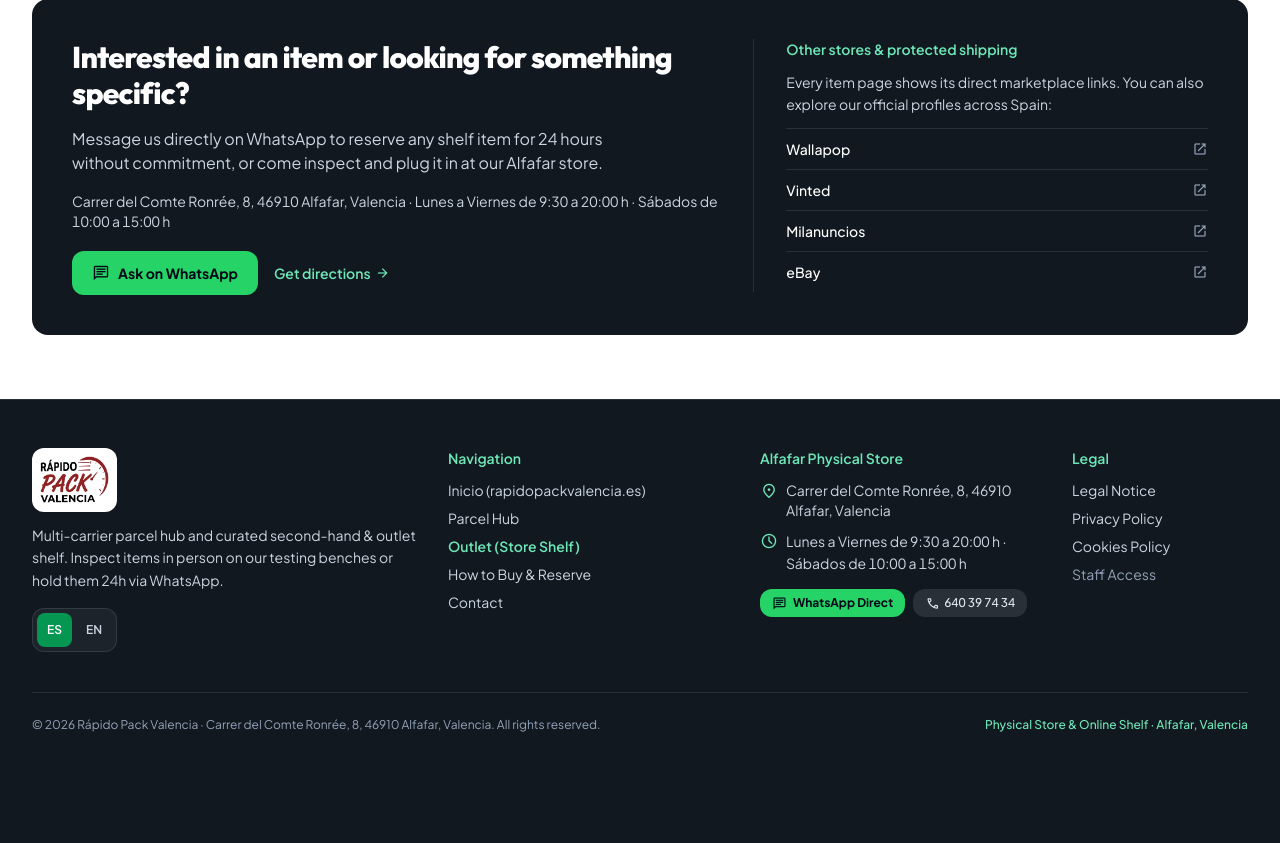
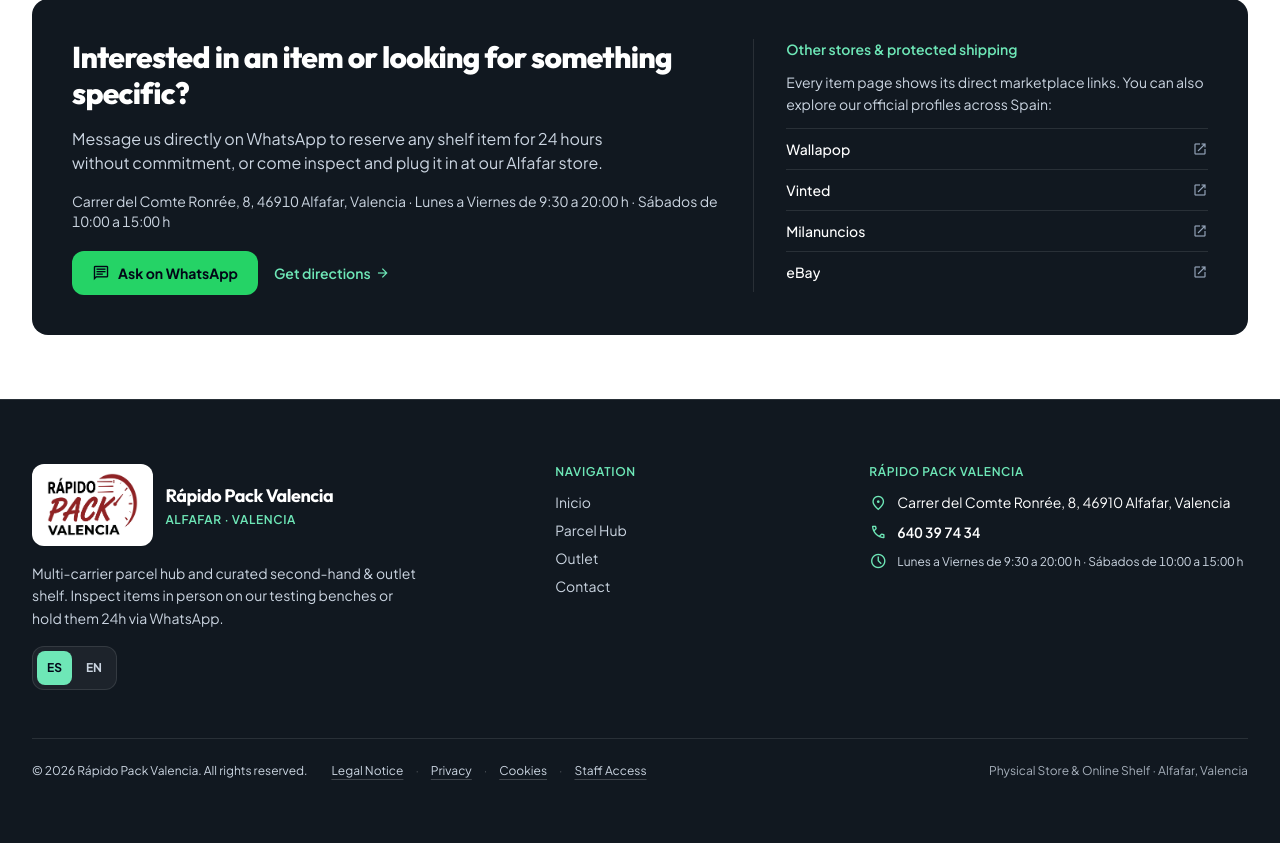
Before and after one commit to saert3311/2nd-hand-manager, a Django app: page /tienda/ in a window 1280 px wide. Shown: the part 778-1621 px from the top of the page. Before the commit the page ends 1510 px from the top, so only its background shows below. Run offline with Django 5.2, Linux system fonts and the light colour scheme; data comes from the database, SQL or seed files in the repository; data that the repository does not hold is empty; some libraries are stand-ins or nearby versions.

Commit message:
style(storefront): match rapidopackvalencia.es footer layout and tokens

```diff
--- a/storefront/templates/storefront/base_public.html
+++ b/storefront/templates/storefront/base_public.html
@@ -256,37 +256,46 @@
   </main>
 
   <!-- Dark Slate Footer Aligned with rapidopackvalencia.es (#111820) -->
-  <footer class="w-full bg-[#111820] text-white border-t border-white/10 pt-12 pb-8 mt-14">
-    <div class="max-w-7xl mx-auto px-4 sm:px-6 lg:px-8">
-      <div class="grid grid-cols-1 md:grid-cols-2 lg:grid-cols-12 gap-8 pb-10">
+  <footer class="w-full bg-surface-dark text-white border-t border-white/10 mt-14">
+    <div class="max-w-7xl mx-auto px-4 sm:px-6 lg:px-8 py-14 lg:py-16">
+      <div class="grid grid-cols-1 md:grid-cols-12 gap-10 items-start">
 
-        <!-- Column 1: Brand Identity + Bilingual Switcher -->
-        <div class="lg:col-span-4 flex flex-col gap-3">
-          <a href="{{ astro_landing_url }}/" class="inline-flex items-center self-start bg-white rounded-xl p-2 shadow-sm">
+        <!-- Column 1: Brand Identity + Language Switcher -->
+        <div class="md:col-span-5 flex flex-col gap-4">
+          <div class="flex items-center gap-3">
+            <a href="{{ astro_landing_url }}/"
+               aria-label="{% trans 'Rápido Pack Valencia — Go to Home' %}"
+               class="inline-flex items-center bg-white px-3.5 py-2 rounded-xl border border-white/20 shadow-sm shrink-0">
               <img src="{% static 'storefront/img/logo-rapido-pack-valencia.png' %}"
                    alt="Rápido Pack Valencia"
-                 width="120"
-                 height="84"
+                   width="140"
+                   height="98"
                    loading="lazy"
-                 class="h-12 w-auto object-contain">
+                   class="h-14 sm:h-16 w-auto object-contain">
             </a>
+            <div class="flex flex-col min-w-0">
+              <span class="font-display text-lg text-white font-bold tracking-tight">Rápido Pack Valencia</span>
+              <span class="text-xs font-semibold text-primary-fixed uppercase tracking-wider mt-0.5">Alfafar · Valencia</span>
+            </div>
+          </div>
+
           <p class="text-sm text-slate-300 leading-relaxed max-w-sm">
             {% trans "Multi-carrier parcel hub and curated second-hand & outlet shelf. Inspect items in person on our testing benches or hold them 24h via WhatsApp." %}
           </p>
 
           <!-- Language Switcher (ES | EN) -->
-          <form action="{% url 'set_language' %}" method="post" class="pt-1 inline-flex items-center self-start">
+          <form action="{% url 'set_language' %}" method="post" class="inline-flex items-center self-start">
             {% csrf_token %}
             <input name="next" type="hidden" value="{{ request.get_full_path }}">
             {% get_current_language as CURRENT_LANG %}
             <div class="inline-flex items-center bg-white/5 p-1 rounded-xl text-xs text-slate-300 gap-1 border border-white/10">
               <button type="submit" name="language" value="es"
-                      class="px-2.5 py-1 min-h-[34px] min-w-[34px] inline-flex items-center justify-center rounded-lg font-semibold transition-colors {% if CURRENT_LANG == 'es' %}bg-primary text-white{% else %}text-slate-300 hover:text-white{% endif %}"
+                      class="px-2.5 py-1 min-h-[34px] min-w-[34px] inline-flex items-center justify-center rounded-lg font-bold transition-colors {% if CURRENT_LANG == 'es' %}bg-primary-fixed text-slate-950{% else %}text-slate-300 hover:text-white{% endif %}"
                       title="Español">
                 ES
               </button>
               <button type="submit" name="language" value="en"
-                      class="px-2.5 py-1 min-h-[34px] min-w-[34px] inline-flex items-center justify-center rounded-lg font-semibold transition-colors {% if CURRENT_LANG == 'en' %}bg-primary text-white{% else %}text-slate-300 hover:text-white{% endif %}"
+                      class="px-2.5 py-1 min-h-[34px] min-w-[34px] inline-flex items-center justify-center rounded-lg font-bold transition-colors {% if CURRENT_LANG == 'en' %}bg-primary-fixed text-slate-950{% else %}text-slate-300 hover:text-white{% endif %}"
                       title="English">
                 EN
               </button>
@@ -295,69 +304,59 @@
         </div>
 
         <!-- Column 2: Navigation -->
-        <div class="lg:col-span-3 flex flex-col gap-3">
-          <span class="text-sm font-semibold text-primary-fixed">{% trans "Navigation" %}</span>
-          <ul class="flex flex-col gap-2 text-sm text-slate-300">
-            <li><a href="{{ astro_landing_url }}/" class="hover:text-white transition-colors">{% trans "Home" %} (rapidopackvalencia.es)</a></li>
+        <div class="md:col-span-3 flex flex-col gap-2">
+          <span class="text-xs uppercase tracking-wider text-primary-fixed mb-1 font-semibold">{% trans "Navigation" %}</span>
+          <ul class="space-y-2 text-sm text-slate-300">
+            <li><a href="{{ astro_landing_url }}/" class="hover:text-white transition-colors">{% trans "Home" %}</a></li>
             <li><a href="{{ astro_landing_url }}/paqueteria" class="hover:text-white transition-colors">{% trans "Parcel Hub" %}</a></li>
-            <li><a href="{% url 'storefront:home' %}" class="text-primary-fixed font-semibold hover:underline">Outlet ({% trans "Store Shelf" %})</a></li>
-            <li><a href="{% url 'storefront:how_to_buy' %}" class="hover:text-white transition-colors">{% trans "How to Buy & Reserve" %}</a></li>
+            <li><a href="{% url 'storefront:home' %}" class="hover:text-white transition-colors">Outlet</a></li>
             <li><a href="{{ astro_landing_url }}/contacto" class="hover:text-white transition-colors">{% trans "Contact" %}</a></li>
           </ul>
         </div>
 
-        <!-- Column 3: Physical Store & Hours -->
-        <div class="lg:col-span-3 flex flex-col gap-3">
-          <span class="text-sm font-semibold text-primary-fixed">{% trans "Alfafar Physical Store" %}</span>
-          <div class="flex flex-col gap-2.5 text-sm text-slate-300">
+        <!-- Column 3: Physical Store Contact & Hours -->
+        <div class="md:col-span-4 flex flex-col gap-2">
+          <span class="text-xs uppercase tracking-wider text-primary-fixed mb-1 font-semibold">Rápido Pack Valencia</span>
+          <address class="not-italic flex flex-col gap-2.5 text-sm text-white">
             <a href="{{ storefront.map_url }}"
                target="_blank"
                rel="noopener noreferrer"
-               class="flex items-start gap-2 hover:text-white transition-colors">
+               class="flex items-start gap-2.5 hover:text-primary-fixed transition-colors">
               <span class="material-symbols-outlined text-primary-fixed text-[18px] mt-0.5 shrink-0" aria-hidden="true">location_on</span>
               <span>{{ storefront.address }}</span>
             </a>
-            <div class="flex items-start gap-2">
-              <span class="material-symbols-outlined text-primary-fixed text-[18px] mt-0.5 shrink-0" aria-hidden="true">schedule</span>
-              <span class="text-sm tabular-nums leading-relaxed">{{ storefront.opening_hours }}</span>
-            </div>
-            <div class="pt-1 flex flex-wrap items-center gap-2">
-              <a href="{% url 'storefront:go_whatsapp' %}"
-                 target="_blank"
-                 rel="noopener noreferrer"
-                 class="inline-flex items-center gap-1.5 px-3 py-1.5 rounded-xl bg-[#25D366] hover:bg-[#20ba59] text-slate-950 text-xs font-bold transition-colors">
-                <span class="material-symbols-outlined text-[15px]" aria-hidden="true">chat</span>
-                <span>{% trans "WhatsApp Direct" %}</span>
-              </a>
             <a href="{{ store_phone_href }}"
-                 class="inline-flex items-center gap-1 px-3 py-1.5 rounded-xl bg-white/10 hover:bg-white/15 text-slate-200 text-xs font-medium tabular-nums transition-colors">
-                <span class="material-symbols-outlined text-[15px]" aria-hidden="true">call</span>
+               class="flex items-center gap-2.5 font-semibold tabular-nums hover:text-primary-fixed transition-colors">
+              <span class="material-symbols-outlined text-primary-fixed text-[18px] shrink-0" aria-hidden="true">call</span>
               <span>{{ store_phone_display }}</span>
             </a>
+            <div class="flex items-start gap-2.5 text-slate-300 text-xs tabular-nums">
+              <span class="material-symbols-outlined text-primary-fixed text-[18px] shrink-0" aria-hidden="true">schedule</span>
+              <span class="leading-relaxed">{{ storefront.opening_hours }}</span>
             </div>
-          </div>
-        </div>
-
-        <!-- Column 4: Legal & Staff -->
-        <div class="lg:col-span-2 flex flex-col gap-3">
-          <span class="text-sm font-semibold text-primary-fixed">{% trans "Legal" %}</span>
-          <ul class="flex flex-col gap-2 text-sm text-slate-300">
-            <li><a href="{% url 'storefront:legal_notice' %}" class="hover:text-white transition-colors">{% trans "Legal Notice" %}</a></li>
-            <li><a href="{% url 'storefront:privacy' %}" class="hover:text-white transition-colors">{% trans "Privacy Policy" %}</a></li>
-            <li><a href="{% url 'storefront:cookies' %}" class="hover:text-white transition-colors">{% trans "Cookies Policy" %}</a></li>
-            {% if not user.is_authenticated %}
-            <li><a href="{% url 'inventory:login' %}" class="hover:text-white transition-colors text-slate-400">{% trans "Staff Access" %}</a></li>
-            {% endif %}
-          </ul>
+          </address>
         </div>
       </div>
 
       <!-- Bottom Legal & Brand Bar -->
-      <div class="border-t border-white/10 pt-6 flex flex-col md:flex-row items-center justify-between gap-3 text-xs text-slate-400">
-        <span>© {% now "Y" %} {{ storefront.store_name }} Valencia · {{ storefront.address }}. {% trans "All rights reserved." %}</span>
-        <span class="text-xs text-primary-fixed font-medium">
+      <div class="mt-12 pt-6 border-t border-white/10 flex flex-col sm:flex-row items-center justify-between gap-4 text-slate-300 text-xs">
+        <div class="flex flex-col sm:flex-row items-center gap-2 sm:gap-6 text-center sm:text-left">
+          <span>© {% now "Y" %} Rápido Pack Valencia. {% trans "All rights reserved." %}</span>
+          <div class="flex items-center gap-3 flex-wrap justify-center sm:justify-start">
+            <a href="{% url 'storefront:legal_notice' %}" class="underline decoration-white/20 underline-offset-4 hover:text-white transition-colors">{% trans "Legal Notice" %}</a>
+            <span class="text-white/25" aria-hidden="true">·</span>
+            <a href="{% url 'storefront:privacy' %}" class="underline decoration-white/20 underline-offset-4 hover:text-white transition-colors">{% trans "Privacy" %}</a>
+            <span class="text-white/25" aria-hidden="true">·</span>
+            <a href="{% url 'storefront:cookies' %}" class="underline decoration-white/20 underline-offset-4 hover:text-white transition-colors">{% trans "Cookies" %}</a>
+            {% if not user.is_authenticated %}
+            <span class="text-white/25" aria-hidden="true">·</span>
+            <a href="{% url 'inventory:login' %}" class="underline decoration-white/20 underline-offset-4 hover:text-white transition-colors">{% trans "Staff Access" %}</a>
+            {% endif %}
+          </div>
+        </div>
+        <p class="text-slate-300/80 text-center sm:text-right">
           {% trans "Physical Store & Online Shelf · Alfafar, Valencia" %}
-        </span>
+        </p>
       </div>
     </div>
   </footer>
```
Also changed, not shown: tests/test_storefront.py (+2 -0 lines), CHANGELOG.md, locale/en/LC_MESSAGES/django.po, locale/es/LC_MESSAGES/django.po, 2 other files. Lines whose indentation alone changed are shown as unchanged.
